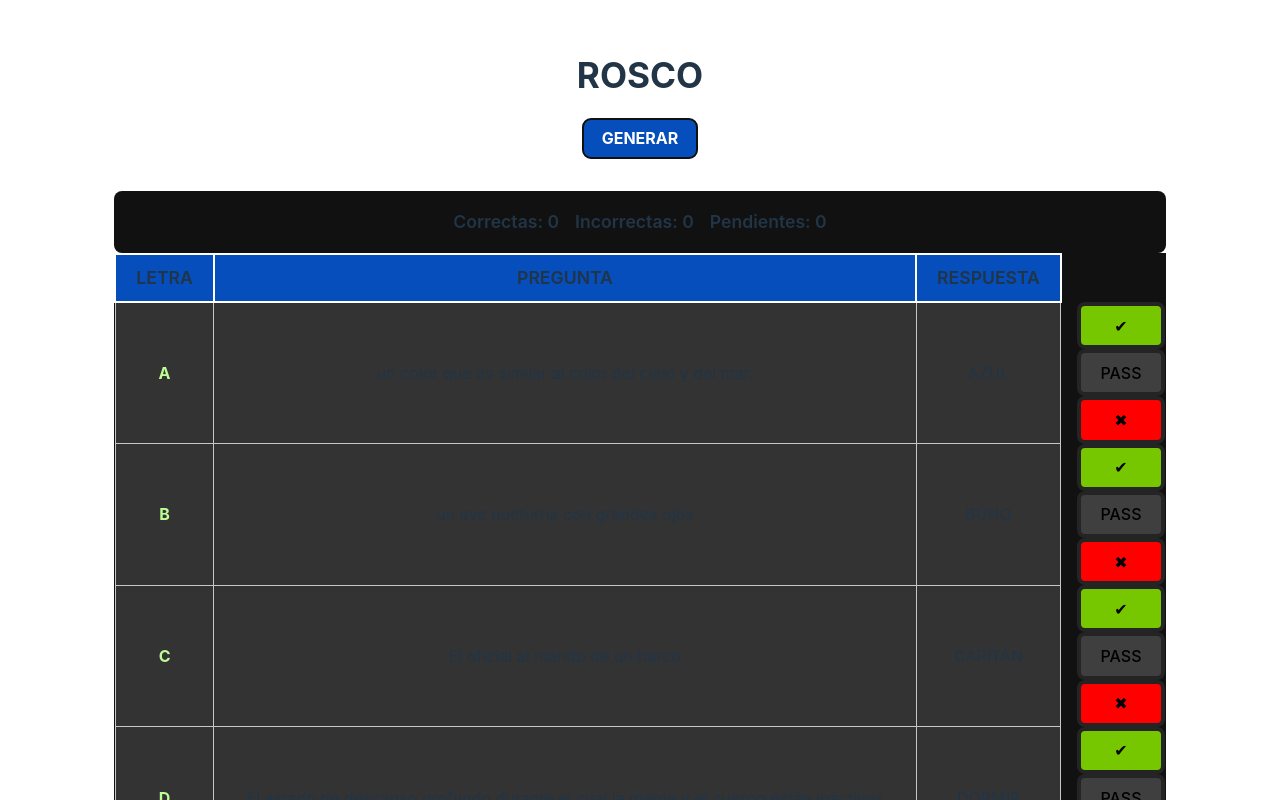
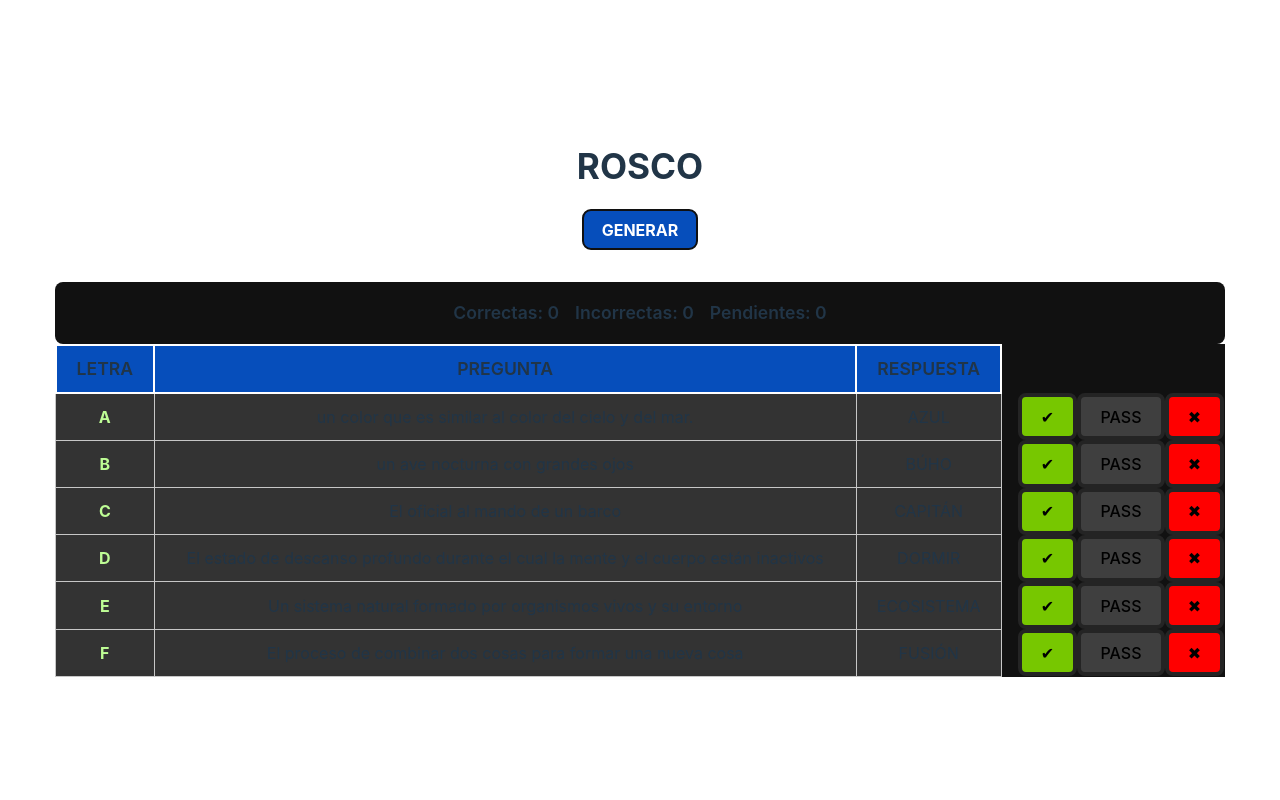
Before and after one commit to pa-ku/Rosco, a React (Vite) app: page / in a window 1280 px wide. Both pictures are taken after a click on the button "GENERAR". Shown: the top 800 px of the page. Built offline with nearby package versions, Linux system fonts and the light colour scheme.

Commit message:
update ui

```diff
--- a/src/components/Row.jsx
+++ b/src/components/Row.jsx
@@ -39,12 +39,12 @@ const Letter = styled.td`
 
 const CtnButton = styled.div`
   display: flex;
-  flex-direction: column;
+
   margin-left: 1em;
  @media(max-width:700px){
   margin-left: 0em;
-  font-size: 0.8em;
-
+padding: 2em 0em;
+  flex-direction: column;
 
   }
 `;
--- a/src/components/Table.jsx
+++ b/src/components/Table.jsx
@@ -75,6 +75,8 @@ const CtnInfo = styled.div`
   gap: 1em;
   background-color: #111;
   border-radius: 8px;
+  width: 100%;
+  text-align: center;
 `;
 
 const TxtInfo = styled.p`
```
